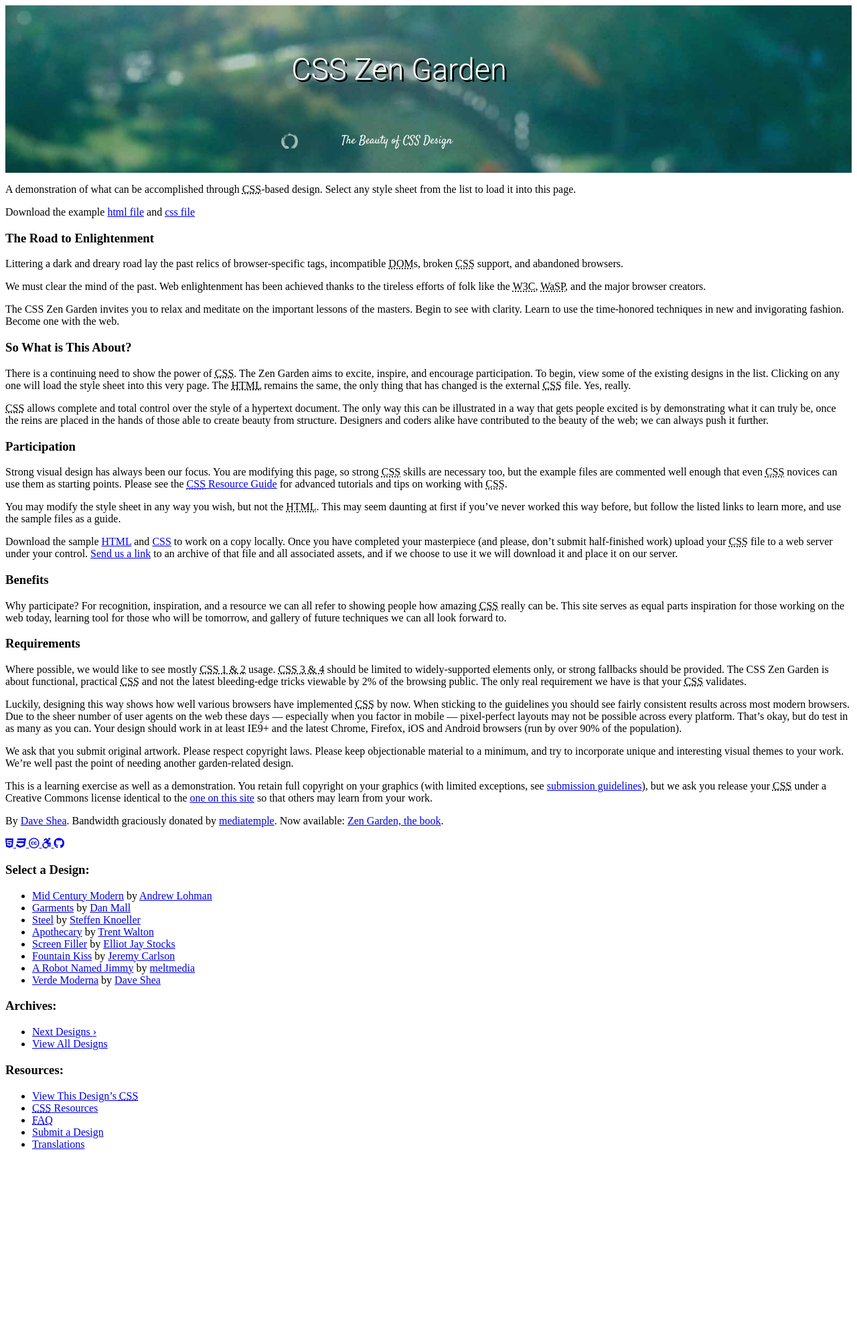
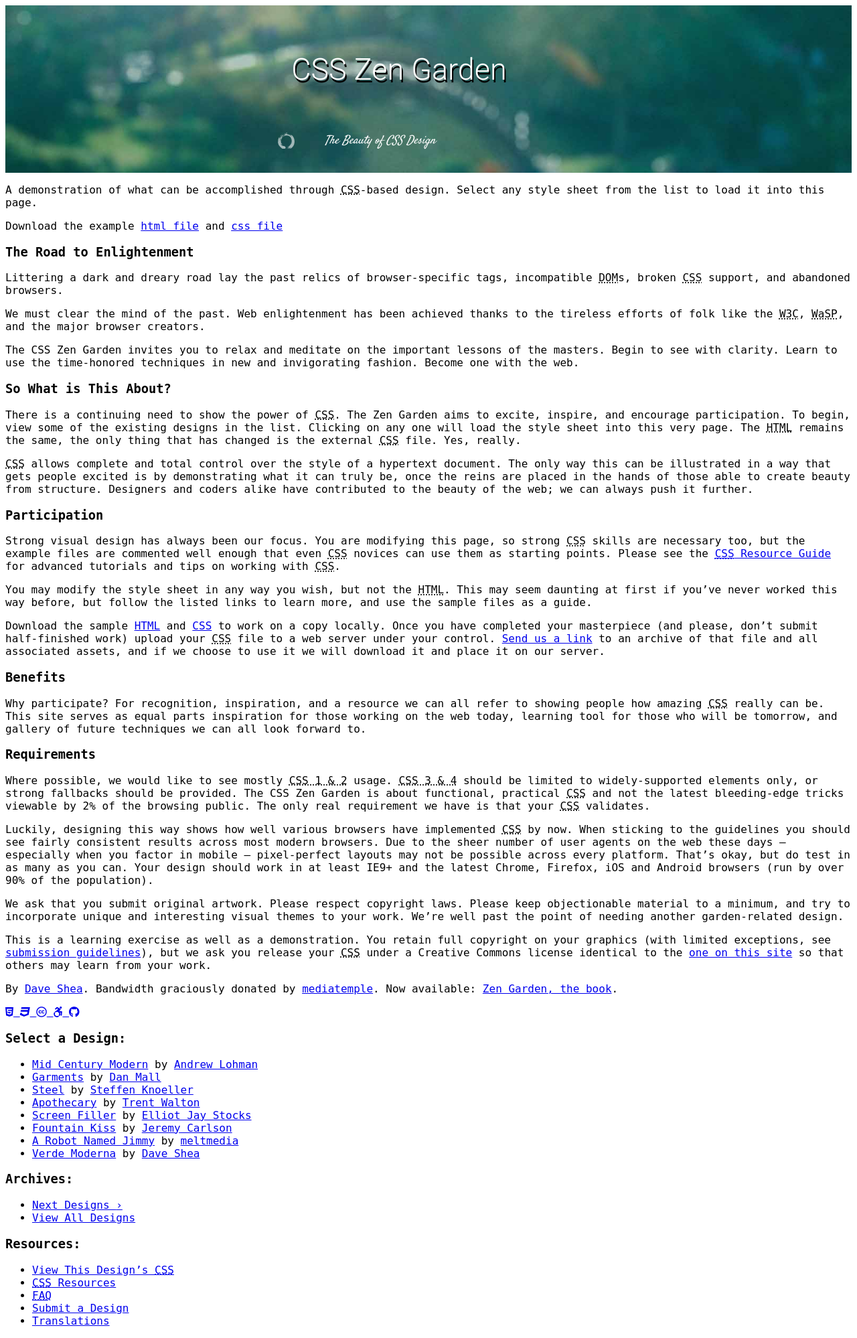
Before and after one commit to arielpiccolo/codeNation_weekly_records, a web app: file projects/zenGarden/html/index.html in a window 1280 px wide. Shown: the whole page at 67% size. Before the commit the page ends 1716 px from the top, so only its background shows below. Run offline with its HTML, style and script files only (its server is not run), Linux system fonts and the light colour scheme; some libraries are stand-ins or nearby versions.

Commit message:
updates to zen-garden project css file

```diff
--- a/projects/zenGarden/css/style.css
+++ b/projects/zenGarden/css/style.css
@@ -1,6 +1,16 @@
 @import url('https://fonts.googleapis.com/css?family=IBM+Plex+Mono');
 @import url('https://fonts.googleapis.com/css?family=Satisfy');
 @import url('https://fonts.googleapis.com/css?family=Roboto:300');
+
+
+
+body {
+    font-family: IBM, Plex, Mono;
+    font-style: normal;
+    text-align: left;
+    margin: ;
+}
+
 
 header {
     background: url(/img/huntington.png);
@@ -21,23 +31,24 @@
     font-weight: 500;
     color: white;
     text-align: center;
-    text-shadow: 3px 3px black;
-    font-family: 'Roboto';
+    text-shadow: 2px 4px black;
+    font-family: Roboto;
 
 }
 
 
 
 header[role="banner"] h2 {
-    padding-left: 90px;
+    padding-left: 70px;
     display: inline;
     position: absolute;
     top : 23%;
-    left : 420px;
+    left : 415px;
     color : rgb(255, 255, 255);
     text-align : center;
     font-size : 17px;
     font-weight: 200;
+    font-style: italic;
     font-family : Satisfy;
     background: url(/img/zen.svg);
     background-size: 25px;
```
